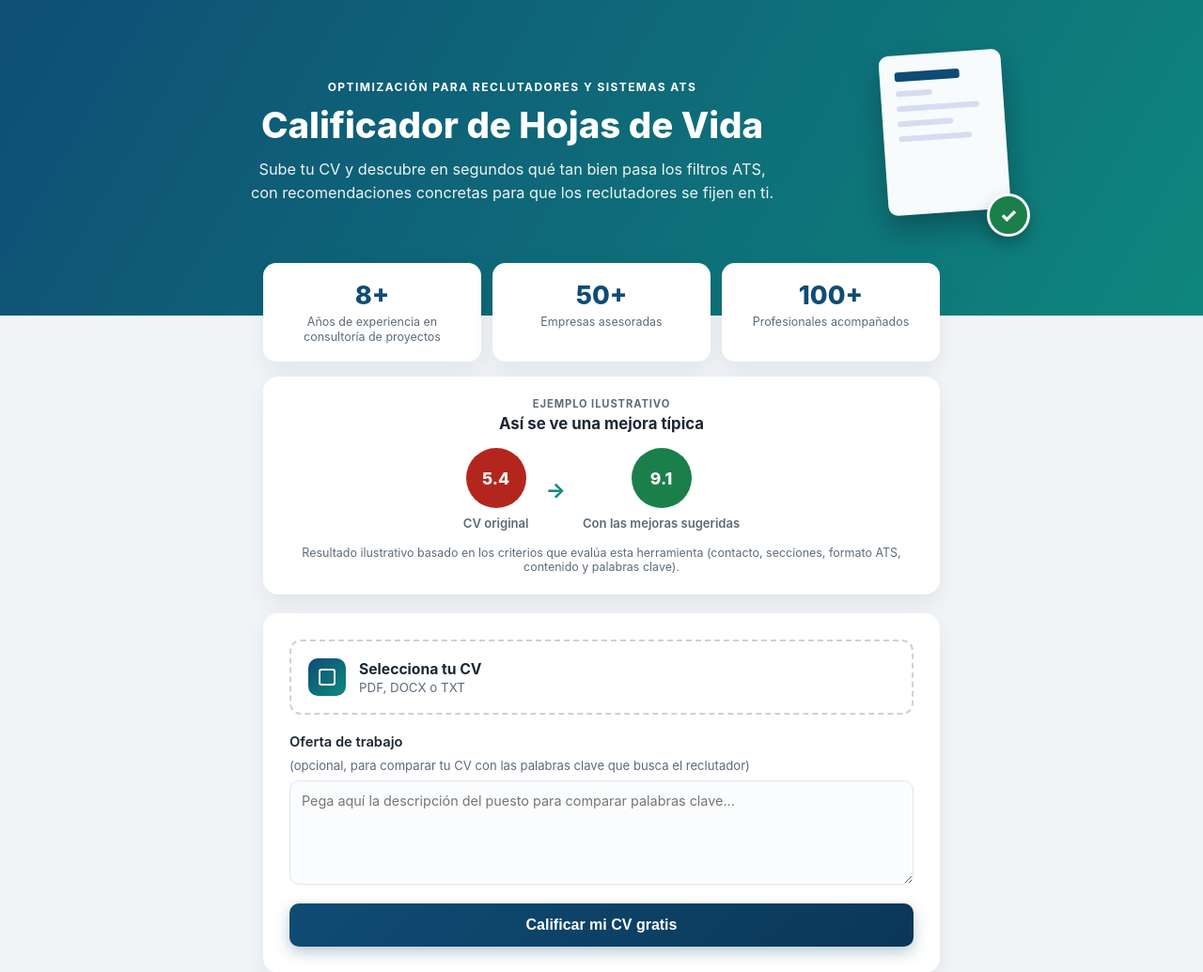
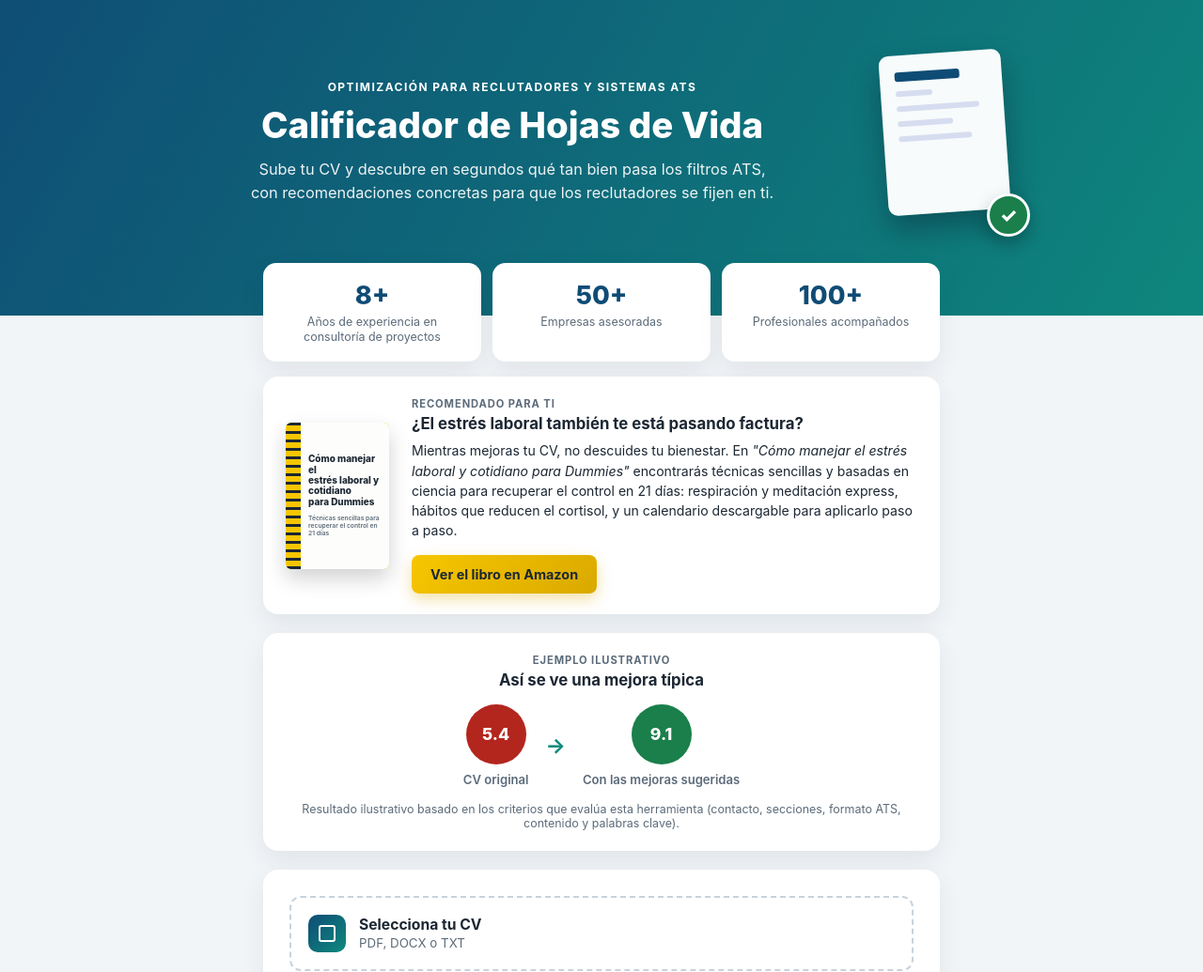
Before and after one commit to juancarde92/Cluade, a Flask app: page / in a window 1280 px wide. Shown: the top 1035 px of the page at 94% size. Run offline with Flask 3, Linux system fonts and the light colour scheme.

Commit message:
Add book promo section before the illustrative example (#24)
Advertises "Cómo manejar el estrés laboral y cotidiano para Dummies"
(Amazon) with a CSS-drawn cover mockup, short pitch, and a link to the
book's Amazon page. Placed right before the "Ejemplo ilustrativo"
section on the landing page.

Co-authored-by: Claude <noreply@anthropic.com>

```diff
--- a/app/static/style.css
+++ b/app/static/style.css
@@ -181,6 +181,114 @@ body {
   color: var(--muted);
   margin-top: 4px;
   line-height: 1.3;
+}
+
+.book-promo {
+  background: var(--card);
+  border-radius: 16px;
+  padding: 22px 24px;
+  margin-bottom: 20px;
+  box-shadow: var(--shadow);
+  display: flex;
+  align-items: center;
+  gap: 24px;
+  flex-wrap: wrap;
+  animation: fadeInUp 0.5s ease 0.11s both;
+}
+
+.book-cover-mock {
+  flex-shrink: 0;
+  width: 110px;
+  height: 156px;
+  border-radius: 6px;
+  overflow: hidden;
+  display: flex;
+  background: #f7c600;
+  box-shadow: 0 10px 22px rgba(0, 0, 0, 0.18);
+}
+
+.book-cover-spiral {
+  width: 16px;
+  flex-shrink: 0;
+  background-image: repeating-linear-gradient(
+    to bottom, #1c2733 0, #1c2733 3px, transparent 3px, transparent 9px
+  );
+  background-position: center;
+}
+
+.book-cover-page {
+  flex: 1;
+  background: #fdfdfb;
+  display: flex;
+  flex-direction: column;
+  justify-content: center;
+  gap: 8px;
+  padding: 10px 8px;
+}
+
+.book-cover-title {
+  font-weight: 800;
+  font-size: 0.62rem;
+  line-height: 1.15;
+  color: #1c2733;
+}
+
+.book-cover-subtitle {
+  font-size: 0.42rem;
+  font-weight: 600;
+  line-height: 1.2;
+  color: #5c6b7a;
+}
+
+.book-copy {
+  flex: 1;
+  min-width: 220px;
+}
+
+.book-label {
+  margin: 0 0 4px;
+  text-transform: uppercase;
+  letter-spacing: 0.08em;
+  font-size: 0.7rem;
+  font-weight: 700;
+  color: var(--muted);
+}
+
+.book-title {
+  margin: 0 0 8px;
+  font-size: 1.05rem;
+  border-left: none;
+  padding-left: 0;
+}
+
+.book-desc {
+  margin: 0 0 16px;
+  font-size: 0.88rem;
+  line-height: 1.5;
+  color: var(--text);
+}
+
+.book-button {
+  display: inline-block;
+  background: linear-gradient(135deg, #f7c600, #d9a900);
+  color: #1c2733;
+  text-decoration: none;
+  font-weight: 700;
+  font-size: 0.9rem;
+  padding: 12px 20px;
+  border-radius: 8px;
+  box-shadow: 0 6px 16px rgba(217, 169, 0, 0.35);
+  transition: transform 0.15s ease, box-shadow 0.15s ease;
+}
+
+.book-button:hover {
+  transform: translateY(-2px);
+  box-shadow: 0 10px 20px rgba(217, 169, 0, 0.42);
+}
+
+@media (max-width: 520px) {
+  .book-promo { flex-direction: column; text-align: center; }
+  .book-copy { min-width: 0; }
 }
 
 .example-card {
--- a/app/templates/index.html
+++ b/app/templates/index.html
@@ -44,6 +44,29 @@
         <div class="trust-stat">
           <span class="trust-number">100+</span>
           <span class="trust-label">Profesionales acompañados</span>
+        </div>
+      </section>
+
+      <section class="book-promo">
+        <div class="book-cover-mock" aria-hidden="true">
+          <div class="book-cover-spiral"></div>
+          <div class="book-cover-page">
+            <span class="book-cover-title">Cómo manejar el<br>estrés laboral y<br>cotidiano<br>para Dummies</span>
+            <span class="book-cover-subtitle">Técnicas sencillas para recuperar el control en 21 días</span>
+          </div>
+        </div>
+        <div class="book-copy">
+          <p class="book-label">Recomendado para ti</p>
+          <h3 class="book-title">¿El estrés laboral también te está pasando factura?</h3>
+          <p class="book-desc">
+            Mientras mejoras tu CV, no descuides tu bienestar. En <em>"Cómo manejar el estrés laboral
+            y cotidiano para Dummies"</em> encontrarás técnicas sencillas y basadas en ciencia para
+            recuperar el control en 21 días: respiración y meditación express, hábitos que reducen
+            el cortisol, y un calendario descargable para aplicarlo paso a paso.
+          </p>
+          <a class="book-button" href="https://www.amazon.com/dp/B0F256RLR9" target="_blank" rel="noopener">
+            Ver el libro en Amazon
+          </a>
         </div>
       </section>
 
```
